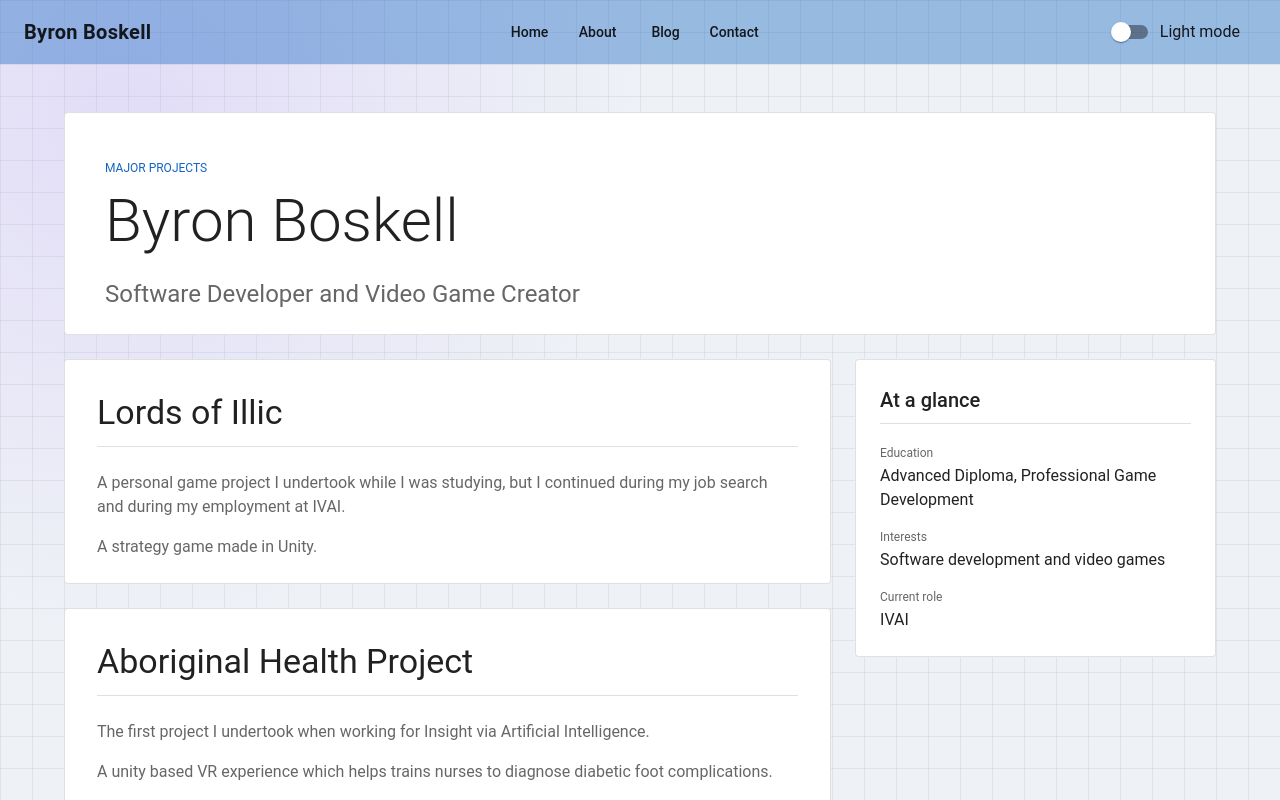
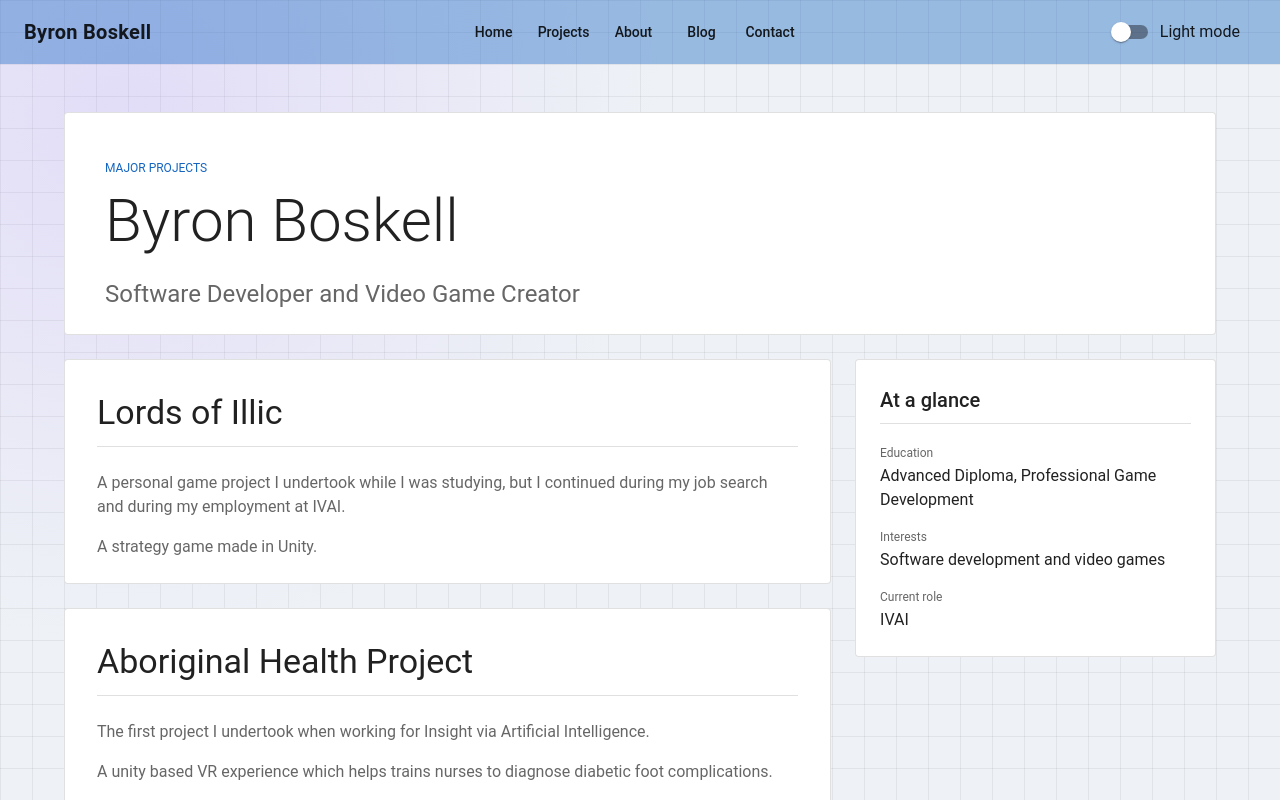
Before and after one commit to byronboskell/byronboskell.github.io, a React (Vite) app in the folder bbportfolio/: page /#/ in a window 1280 px wide. Shown: the top 800 px of the page. Built offline with nearby package versions, Linux system fonts and the light colour scheme.

Commit message:
site-navigation: adding in the ability to have dropdowns in the list of buttons

```diff
--- /dev/null
+++ b/bbportfolio/src/components/link-dropdown.tsx
@@ -0,0 +1,54 @@
+import React, { useState } from "react";
+
+import { Button, Menu, MenuItem } from "@mui/material";
+import { Link, useLocation } from "react-router-dom";
+import type { LinkValues } from "./site-navigation";
+
+interface LinkDropDownProps {
+    links: LinkValues[]
+}
+
+const LinkDropDown: React.FC<LinkDropDownProps> = ({
+    links
+}) => {
+
+    // ...existing code...
+    const { pathname } = useLocation();
+    const [projectsAnchor, setProjectsAnchor] = useState<null | HTMLElement>(null);
+    const projectsOpen = Boolean(projectsAnchor);
+    // ...existing code...
+
+    return (
+        <>
+            <Button
+                color="inherit"
+                aria-haspopup="menu"
+                aria-expanded={projectsOpen ? "true" : undefined}
+                aria-controls={projectsOpen ? "projects-menu" : undefined}
+                onClick={(event) => setProjectsAnchor(event.currentTarget)}
+                sx={{ textTransform: "none" }}
+            >
+                Projects
+            </Button>
+            <Menu
+                id="projects-menu"
+                anchorEl={projectsAnchor}
+                open={projectsOpen}
+                onClose={() => setProjectsAnchor(null)}
+            >
+                {links.map(({ label, to }) => (
+                    <MenuItem
+                        key={to}
+                        component={Link}
+                        to={to}
+                        selected={pathname === to}
+                        onClick={() => setProjectsAnchor(null)}
+                    >
+                        {label}
+                    </MenuItem>
+                ))}
+            </Menu>
+        </>)
+}
+
+export default LinkDropDown;
--- /dev/null
+++ b/bbportfolio/src/components/site-navigation-button.tsx
@@ -0,0 +1,41 @@
+import React from "react";
+import { alpha } from "@mui/material/styles";
+import { Button } from "@mui/material";
+import { Link } from "react-router-dom";
+import type { LinkValues } from "./site-navigation";
+
+interface SiteNavigationButtonProps {
+    link: LinkValues
+    isActive: boolean
+}
+
+const SiteNavigationButton: React.FC<SiteNavigationButtonProps> = ({
+    link,
+    isActive,
+}) => {
+
+    return (
+        <Button
+            key={link.to}
+            component={Link}
+            to={link.to}
+            color="inherit"
+            aria-current={isActive ? "page" : undefined}
+            sx={(theme) => ({
+                borderRadius: 2,
+                fontWeight: isActive ? 700 : 500,
+                textTransform: "none",
+                bgcolor: isActive
+                    ? alpha(theme.palette.primary.contrastText, 0.16)
+                    : "transparent",
+                "&:hover": {
+                    bgcolor: alpha(theme.palette.primary.contrastText, 0.12),
+                },
+            })}
+        >
+            {link.label}
+        </Button>
+    );
+};
+
+export default SiteNavigationButton;
--- a/bbportfolio/src/components/site-navigation.tsx
+++ b/bbportfolio/src/components/site-navigation.tsx
@@ -1,14 +1,40 @@
 import React from "react";
 import { alpha } from "@mui/material/styles";
-import { AppBar, Box, Button, Toolbar, Typography } from "@mui/material";
+import { AppBar, Box, Toolbar, Typography } from "@mui/material";
 import { Link, useLocation } from "react-router-dom";
 import { ThemeModeToggle } from "./theme-mode-toggle";
+import LinkDropDown from "./link-dropdown";
+import SiteNavigationButton from "./site-navigation-button";
 
-const links = [
-    { label: "Home", to: "/home" },
-    { label: "About", to: "/about" },
-    { label: "Blog", to: "/blog" },
-    { label: "Contact", to: "/contact" },
+export interface LinkValues {
+    label: string, to: string
+}
+
+
+const links: LinkValues[][] = [
+    [
+        { label: "Home", to: "/home" }
+    ],
+    [
+        { label: "Lords of Illic", to: "/projects/illic" },
+        { label: "Aboriginal Health Project", to: "/projects/ahp" },
+        { label: "Augmented Reality MRRF", to: "/projects/telehealth" },
+    ],
+    [
+        { label: "About", to: "/about" }
+    ],
+    [
+        { label: "Blog", to: "/blog" }
+    ],
+    [
+        { label: "Contact", to: "/contact" }
+    ],
+];
+
+const projectLinks: LinkValues[] = [
+    { label: "Lords of Illic", to: "/projects/illic" },
+    { label: "Aboriginal Health Project", to: "/projects/ahp" },
+    { label: "Augmented Reality MRRF", to: "/projects/telehealth" },
 ];
 
 const SiteNavigation: React.FC = () => {
@@ -41,32 +67,16 @@ const SiteNavigation: React.FC = () => {
                 </Typography>
 
                 <Box sx={{ display: "flex", gap: 0.5, flexWrap: "wrap" }}>
-                    {links.map(({ label, to }) => {
-                        const isActive = pathname === to;
+                    {links.map((subLinks) => {
+                        if (subLinks.length == 1) {
+                            const isActive = pathname === subLinks[0].to;
 
-                        return (
-                            <Button
-                                key={to}
-                                component={Link}
-                                to={to}
-                                color="inherit"
-                                aria-current={isActive ? "page" : undefined}
-                                sx={(theme) => ({
-                                    borderRadius: 2,
-                                    fontWeight: isActive ? 700 : 500,
-                                    textTransform: "none",
-                                    bgcolor: isActive
-                                        ? alpha(theme.palette.primary.contrastText, 0.16)
-                                        : "transparent",
-                                    "&:hover": {
-                                        bgcolor: alpha(theme.palette.primary.contrastText, 0.12),
-                                    },
-                                })}
-                            >
-                                {label}
-                            </Button>
-                        );
+                            return <SiteNavigationButton link={subLinks[0]} isActive={isActive} />
+                        }
+
+                        return <LinkDropDown links={projectLinks} />
                     })}
+
                 </Box>
                 <ThemeModeToggle />
             </Toolbar>
```
